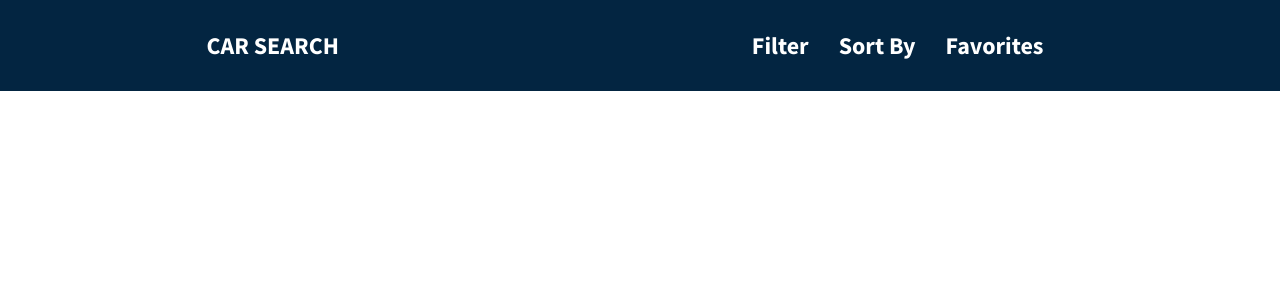
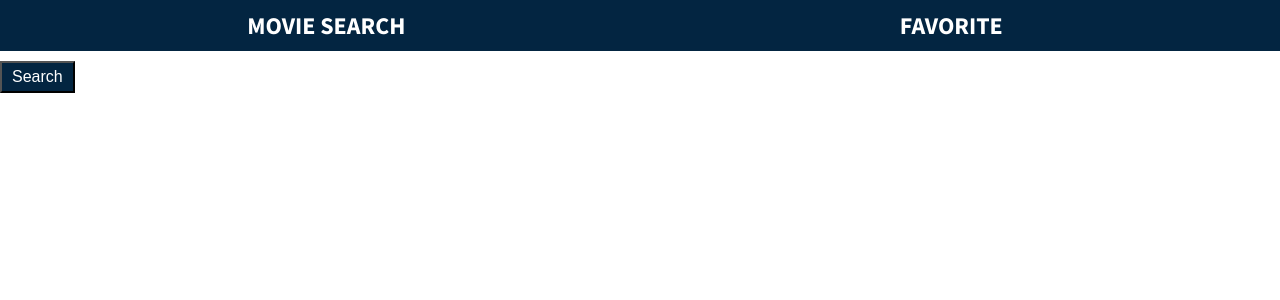
Before and after one commit to VPuljic/mobx_test_project, a React (Create React App) app: page / in a window 1280 px wide. Shown: the top 300 px of the page. Built offline with nearby package versions, Linux system fonts and the light colour scheme.

Commit message:
worked on functionalites

```diff
--- a/package.json
+++ b/package.json
@@ -3,9 +3,11 @@
   "version": "0.1.0",
   "private": true,
   "dependencies": {
+    "@material-ui/core": "^4.11.3",
     "@testing-library/jest-dom": "^5.11.10",
     "@testing-library/react": "^11.2.6",
     "@testing-library/user-event": "^12.8.3",
+    "axios": "^0.21.1",
     "babel-install": "^2.1.0",
     "mobx": "^6.1.8",
     "mobx-react": "^7.1.0",
--- a/src/App.css
+++ b/src/App.css
@@ -6,17 +6,16 @@
   --white: #fff;
 }
 
+* {
+  box-sizing: border-box;
+  margin: 0;
+  padding: 0;
+}
+
 body {
   font-family: "Source Sans Pro", sans-serif;
   padding: 0;
   margin: 0;
-}
-
-.container {
-  padding-right: 15px;
-  padding-left: 15px;
-  margin-right: auto;
-  margin-left: auto;
 }
 
 header {
@@ -43,3 +42,31 @@ header .list {
   display: inline-block;
   margin-right: 30px;
 }
+
+button {
+  display: inline-block;
+  color: var(--white);
+  background-color: var(--primary);
+  font-size: 1em;
+  text-align: center;
+  padding: 5px 10px;
+  border: 10;
+  margin: 10px 0;
+}
+.movies {
+  display: grid;
+  grid-template-columns: repeat(4, 1fr);
+  gap: 1rem;
+}
+
+@media (max-width: 800px) {
+  .movies {
+    grid-template-columns: repeat(2, 1fr);
+  }
+}
+
+@media (max-width: 500px) {
+  .movies {
+    grid-template-columns: 1fr;
+  }
+}
--- a/src/App.js
+++ b/src/App.js
@@ -1,8 +1,72 @@
-import { Header } from "./components/Header";
+import React, { useContext } from "react";
 import "./App.css";
+import Header from "./components/Header";
+import { observer, useLocalStore } from "mobx-react";
 
-function App() {
-  return <Header />;
-}
+import MoviesStoreContext, { MoviesStore } from "./store/Movies-mobx";
+
+const Ratings = observer(function Ratings({ score }) {
+  return <div>{["⭐", "⭐", "⭐", "⭐", "⭐"].splice(0, score)}</div>;
+});
+
+const Movie = observer(function Movie({ movie }) {
+  const { addToFavorite, like, dislike } = useContext(MoviesStoreContext);
+  console.log("render", movie);
+
+  return (
+    <div>
+      {addToFavorite && (
+        <>
+          <button onClick={() => addToFavorite(movie)}>Add to Favorite</button>
+          <button onClick={() => like(movie)}>Like</button>
+          <button onClick={() => dislike(movie)}>Dislike</button>
+        </>
+      )}
+      <div>{movie.Title}</div>
+      <img src={movie.Poster} />
+      {like && <Ratings score={movie.score} />}
+    </div>
+  );
+});
+
+const Movies = observer(function Movies() {
+  const { movies } = useContext(MoviesStoreContext);
+
+  return (
+    <div className="movies">
+      {movies.map((m) => (
+        <Movie key={m.imdbID} movie={m} />
+      ))}
+    </div>
+  );
+});
+
+const Favorite = observer(function Favorite() {
+  const { favorite } = useContext(MoviesStoreContext);
+
+  return (
+    <div className="favorite">
+      {favorite.map((m) => (
+        <Movie key={m.imdbID} movie={m} />
+      ))}
+    </div>
+  );
+});
+
+const App = observer(function App() {
+  const store = useLocalStore(MoviesStore);
+  const { fetchAll } = store;
+
+  return (
+    <MoviesStoreContext.Provider value={store}>
+      <div className="App">
+        <Header />
+        <button onClick={fetchAll}>Search</button>
+        <Movies />
+        <Favorite />
+      </div>
+    </MoviesStoreContext.Provider>
+  );
+});
 
 export default App;
--- a/src/components/Header.js
+++ b/src/components/Header.js
@@ -1,18 +1,17 @@
 import React from "react";
 
-export const Header = () => {
+const Header = () => {
   return (
     <header>
       <div className="inner-content">
         <div className="title">
-          <h2>CAR SEARCH</h2>
+          <h2> MOVIE SEARCH </h2>
         </div>
         <div className="nav-links">
-          <h2 className="list">Filter</h2>
-          <h2 className="list">Sort By</h2>
-          <h2 className="list">Favorites</h2>
+          <h2 className="list">FAVORITE</h2>
         </div>
       </div>
     </header>
   );
 };
+export default Header;
--- /dev/null
+++ b/src/store/Movies-mobx.js
@@ -0,0 +1,35 @@
+import React from "react";
+import { observable, action } from "mobx";
+
+export const MoviesStore = () => {
+  let page = 1;
+  const store = observable({
+    movies: [],
+    get favorite() {
+      return store.movies.filter((m) => m.inFavorite);
+    },
+    fetchAll: action(async () => {
+      const res = await fetch(
+        `http://www.omdbapi.com/?s=action&page=${page}&apikey=d1a81ec8`
+      );
+      const newMovies = await res.json();
+      store.movies.unshift(
+        ...newMovies.Search.map((m) => ({ ...m, score: 0 }))
+      );
+      page++;
+    }),
+    addToFavorite: action((movie) => {
+      movie.inFavorite = true;
+    }),
+    like: action((movie) => {
+      movie.score++;
+    }),
+    dislike: action((movie) => {
+      movie.score--;
+    }),
+  });
+
+  return store;
+};
+
+export default React.createContext();
```
Also changed, not shown: src/components/Movies.js (added, +59 -0 lines), src/components/Add.js (deleted), src/components/Search.js (added), src/store/VehicleMake.js (deleted), src/store/VehicleModel.js (deleted), 1 other file (tests, documents, lock files or other folders).
